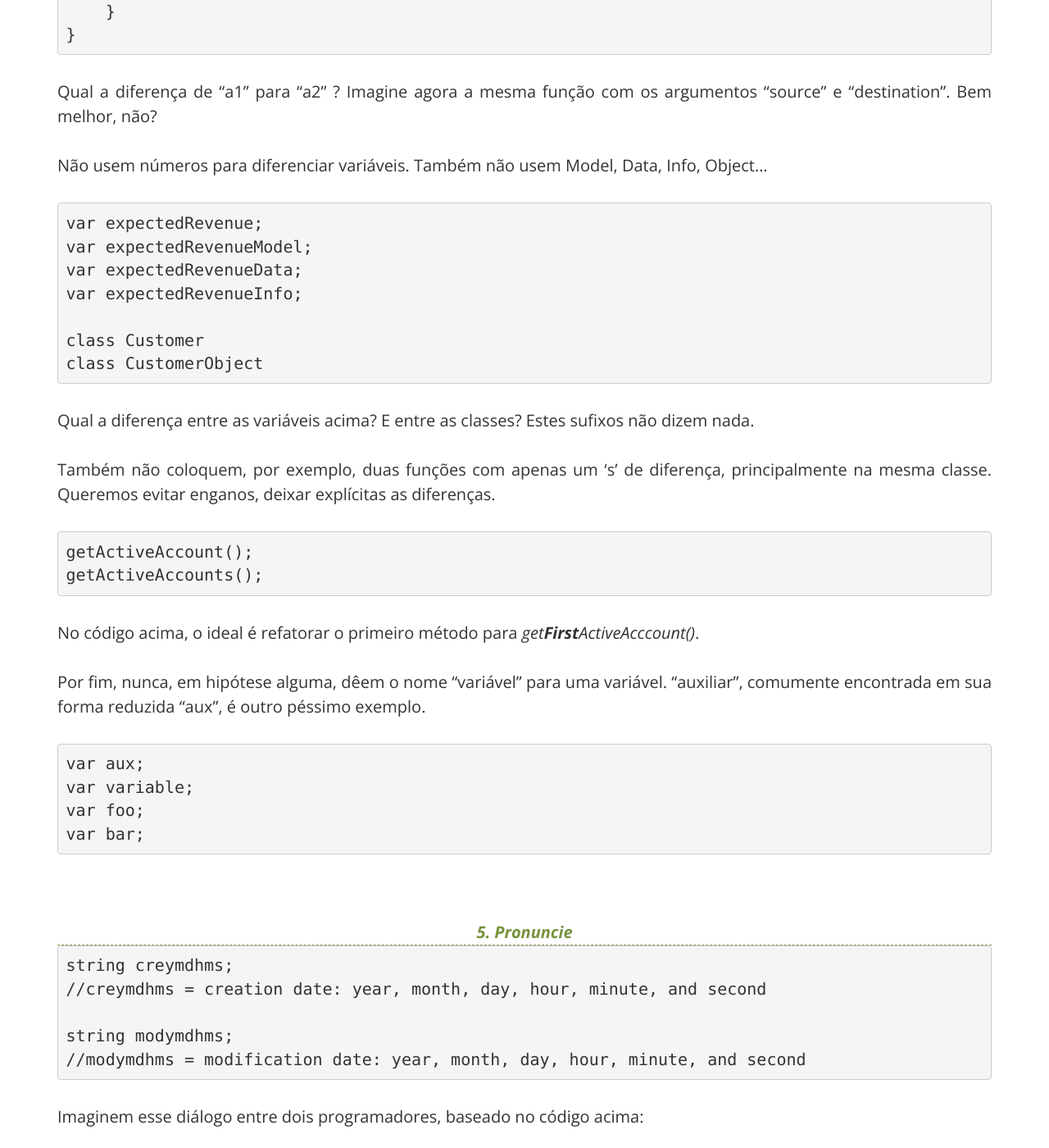
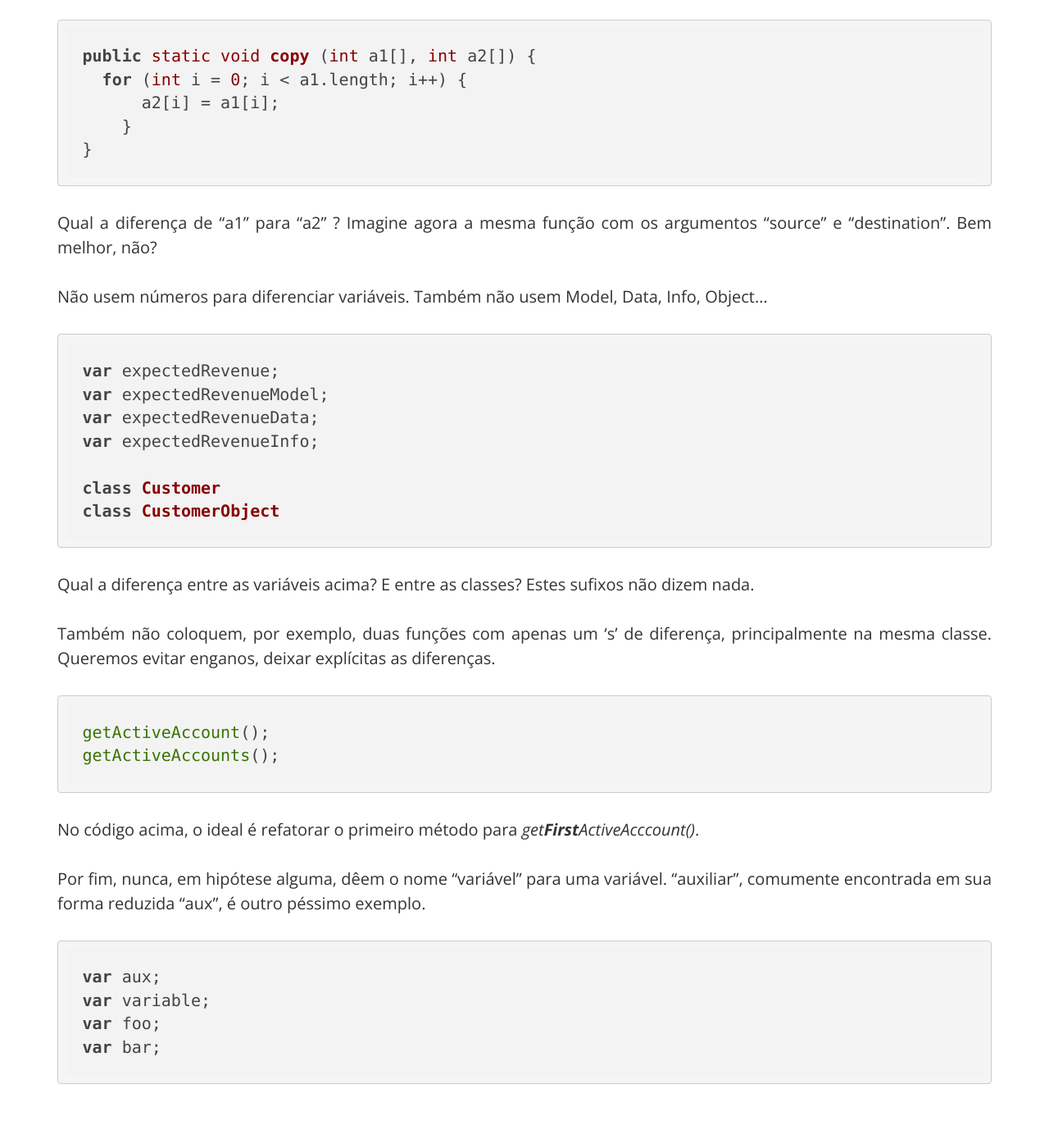
Before and after one commit to Hbas/hbas.github.io, a Jekyll site: the page built from courses/codigolimpo/class1.md, in a window 1280 px wide and 1400 px high, scrolled down 2555 px. Shown: the whole window at 82% size. Built offline with Jekyll 4.4.1, drawn with Linux system fonts in a browser that asks for light colours; nearby versions of some CDN libraries; some of the changed text lies outside the part shown.

Commit message:
Changing highligh

```diff
--- a/_layouts/default.html
+++ b/_layouts/default.html
@@ -10,7 +10,7 @@
   <title>Henrique Borges - HR for IT</title>
   <link href='https://fonts.googleapis.com/css?family=Open+Sans:400,700,400italic,700italic' rel='stylesheet' type='text/css'>
   <link rel="stylesheet" href="https://maxcdn.bootstrapcdn.com/bootstrap/3.3.6/css/bootstrap.min.css" integrity="sha384-1q8mTJOASx8j1Au+a5WDVnPi2lkFfwwEAa8hDDdjZlpLegxhjVME1fgjWPGmkzs7" crossorigin="anonymous">
-
+  <link rel="stylesheet" href="//cdnjs.cloudflare.com/ajax/libs/highlight.js/9.1.0/styles/default.min.css">
   <link href="{{site.url}}/css/site.css" rel="stylesheet">
 
   <!-- HTML5 shim and Respond.js for IE8 support of HTML5 elements and media queries -->
--- a/courses/codigolimpo/class1.md
+++ b/courses/codigolimpo/class1.md
@@ -38,7 +38,6 @@
 ~~~~~~
 int d; // (um comentário explicando a variável)
 ~~~~~~
-{: .prettyprint}
 
 *3. Não deixem implícito*
 {: .lessonSection}
@@ -48,7 +47,6 @@
 ~~~~~~
 int d; //número de dias no mês
 ~~~~~~
-{: .prettyprint}
 
 O problema do código com a variável *"d"*, acima, não é que ele está confuso ou que falte informação. É a informação que não faz parte da variável.
 
@@ -63,7 +61,6 @@
 
 int daysInMonth; //comentário desnecessário
 ~~~~~~
-{: .prettyprint}
 
 *4. Faça distinções*
 {: .lessonSection}
@@ -79,7 +76,6 @@
     }
 }
 ~~~~~~
-{: .prettyprint}
 
 Qual a diferença de "a1" para "a2" ? Imagine agora a mesma função com os argumentos "source" e "destination". Bem melhor, não?
 
@@ -94,7 +90,6 @@
 class Customer
 class CustomerObject
 ~~~~~~
-{: .prettyprint}
 
 Qual a diferença entre as variáveis acima? E entre as classes? Estes sufixos não dizem nada.
 
@@ -104,7 +99,6 @@
 getActiveAccount();
 getActiveAccounts();
 ~~~~~~
-{: .prettyprint}
 
 No código acima, o ideal é refatorar o primeiro método para *get<strong>First</strong>ActiveAcccount()*.
 
@@ -116,7 +110,6 @@
 var foo;
 var bar;
 ~~~~~~
-{: .prettyprint}
 
 *5. Pronuncie*
 {: .lessonSection}
@@ -128,7 +121,6 @@
 string modymdhms;
 //modymdhms = modification date: year, month, day, hour, minute, and second
 ~~~~~~
-{: .prettyprint}
 
 Imaginem esse diálogo entre dois programadores, baseado no código acima:
 
@@ -148,7 +140,6 @@
 if(CheckIfSomethingHasHappened()) { .. }
 if(SomethingHasHappened())  { .. }
 ~~~~~~
-{: .prettyprint}
 
 Leiam o código acima em voz alta. Veja, na primeira linha, como a leitura fica ligeiramente dificultada pelo “if check if”.
 
@@ -165,7 +156,6 @@
 int rwSelectionStart; //row
 int colSelectionEnd; // column
 ~~~~~~
-{: .prettyprint}
 
 Isso era muito bom, pois sempre que se faziam operações com linhas e colunas, por exemplo, era mais visível quando se fazia uma comparação entre linhas e quando havia um erro, comparando a linha com a coluna.
 
@@ -174,7 +164,6 @@
 int dy = rwSelectionStart – rwSelectionEnd;
 int erro = rwSelectionStart – colSelectionEnd;
 ~~~~~~
-{: .prettyprint}
 
 O problema é que o negócio pegou e ficou meio fora de controle. Tem gente hoje em dia que confunde “tipo” com "classe" e utiliza a convenção de Simonyi quando não deveria:
 
@@ -183,7 +172,6 @@
 string str_name;
 int i_age;
 ~~~~~~
-{: .prettyprint}
 
 Quando o código é seu, é sempre preferível, ao invés de criar convenções de nomes, criar novas classes. Além de deixar o código mais legível, se a linguagem for compilada, você percebe erros antes mesmo de executar seu programa.
 
@@ -191,7 +179,6 @@
 class Column { int value; }
 class Row { int value; }
 ~~~~~~
-{: .prettyprint}
 
 *7. Considere o contexto*
 {: .lessonSection}
@@ -205,7 +192,6 @@
 ~~~~~~
 int theNumberOfStudentsEnrolledInACourse;
 ~~~~~~
-{: .prettyprint}
 
 Na maioria das vezes que você estiver escolhendo o nome da sua variável, lembre-se de considerar o contexto que ela faz parte. Se você está dentro da classe Course, “enrolledStudents” ao invés de "theNumberOfStudentsEnrolledInACourse" é suficiente.
 
@@ -214,7 +200,6 @@
   int enrolledStudents;
 }
 ~~~~~~
-{: .prettyprint}
 
 *8. Considere usar construtores com nome*
 {: .lessonSection}
@@ -226,7 +211,6 @@
 new ComplexNumber(4);
 new ComplexNumber("4.5");
 ~~~~~~
-{: .prettyprint}
 
 Nestes casos, a solução é criar um construtor privado e utilizar métodos públicos e estáticos que representem os construtores (agora com nome) da classe.
 
@@ -237,7 +221,6 @@
 ComplexNumber.FromNumber(4);
 ComplexNumber.FromString("4.5");
 ~~~~~~
-{: .prettyprint}
 
 *9. Use nomes do domínio*
 {: .lessonSection}
@@ -247,7 +230,6 @@
 
 double multiplicacao (double multiplicando, double multiplicador);
 ~~~~~~
-{: .prettyprint}
 
 *10. Não tenha medo*
 {: .lessonSection}
```
Also changed, not shown: other parts of _layouts/default.html (+3 -1 lines), courses/codigolimpo/index.md (+0 -2 lines).
